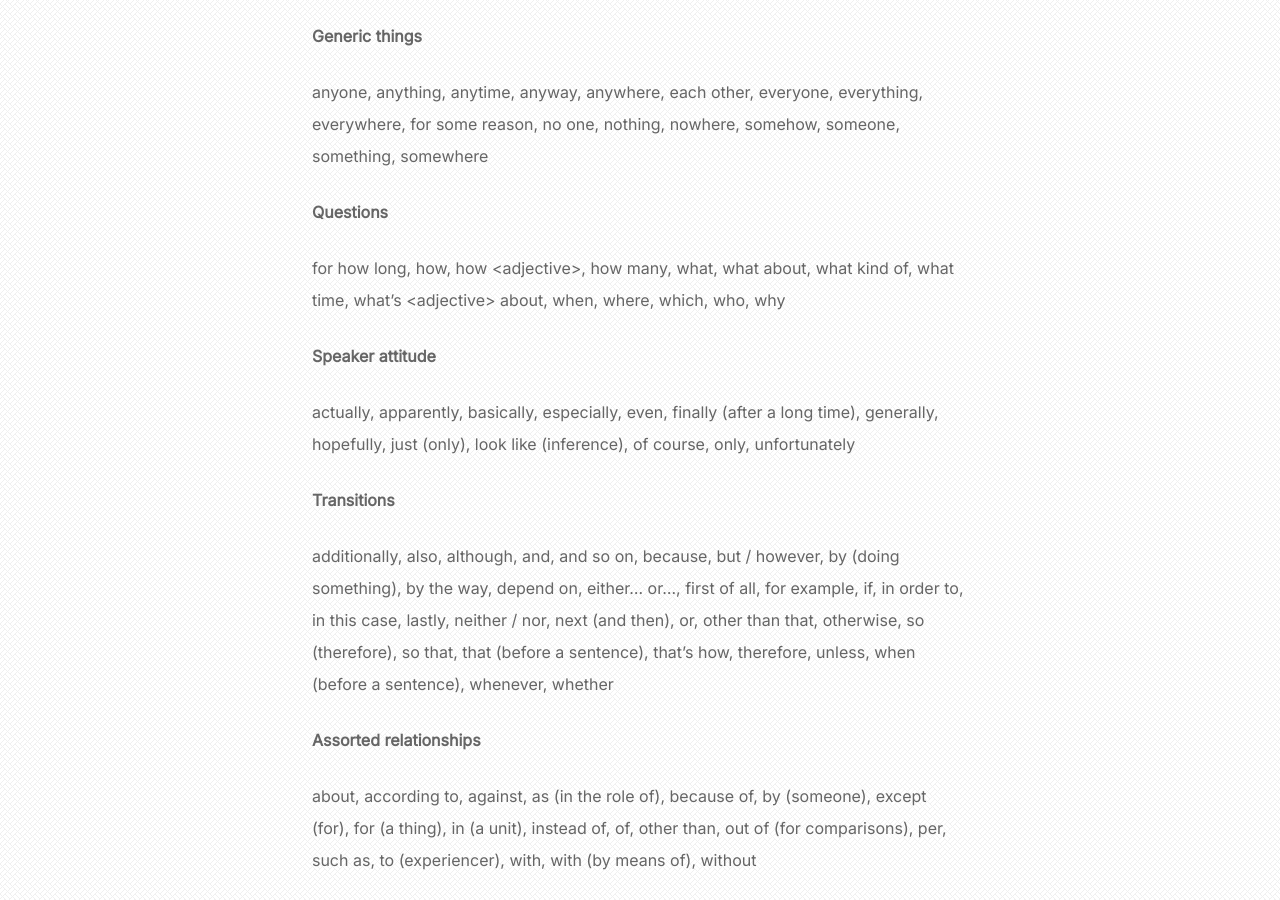
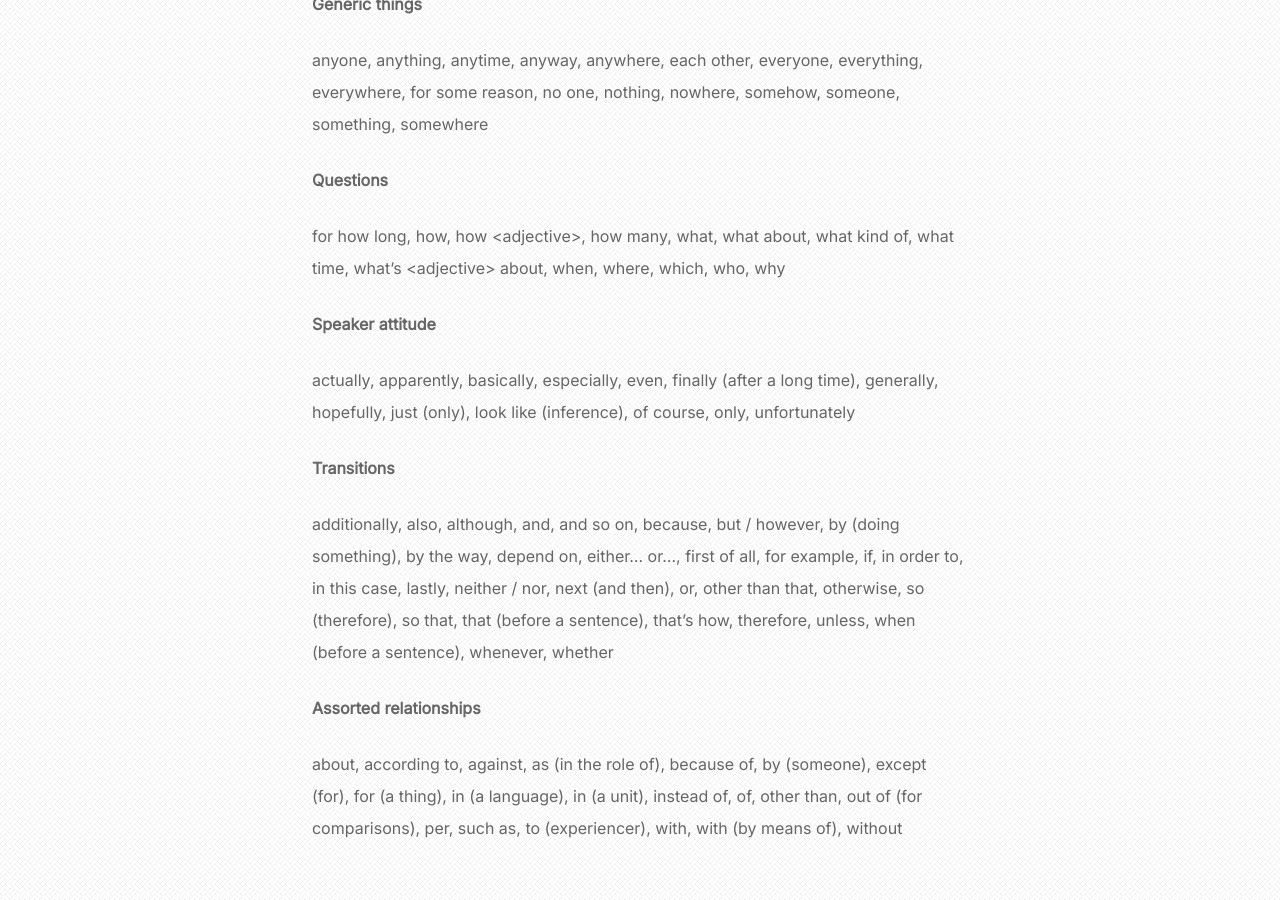
Before and after one commit to theycallmezeal/theycallmezeal.github.io, a Jekyll site: the page built from _posts/2025-1-24-1000-words.md, in a window 1280 px wide and 900 px high, scrolled down 9641 px. Built offline with Jekyll 4.4.1, drawn with Linux system fonts in a browser that asks for light colours; some of the changed text lies outside the part shown.

Commit message:
Update 2025-1-24-1000-words.md

```diff
--- a/_posts/2025-1-24-1000-words.md
+++ b/_posts/2025-1-24-1000-words.md
@@ -258,4 +258,4 @@
 
 #### Assorted relationships
 
-about, according to, against, as (in the role of), because of, by (someone), except (for), for (a thing), in (a unit), instead of, of, other than, out of (for comparisons), per, such as, to (experiencer), with, with (by means of), without
+about, according to, against, as (in the role of), because of, by (someone), except (for), for (a thing), in (a language), in (a unit), instead of, of, other than, out of (for comparisons), per, such as, to (experiencer), with, with (by means of), without
```
Also changed, not shown: other parts of _posts/2025-1-24-1000-words.md (+1 -1 lines).
